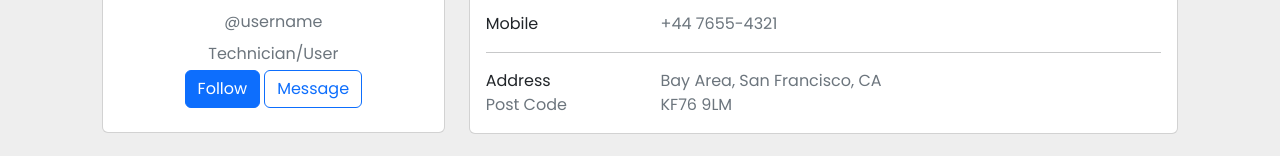
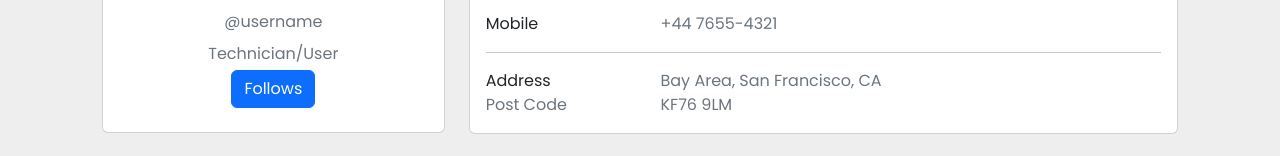
Before and after one commit to stormytuna/reMOTe-fe, a Vue app in the folder remote-fe/: page /#/user/1 in a window 1280 px wide. Shown: the part 306-462 px from the top of the page. Built offline with nearby package versions, Linux system fonts and the light colour scheme.

Commit message:
account page made

```diff
--- a/remote-fe/src/components/AccountPage.vue
+++ b/remote-fe/src/components/AccountPage.vue
@@ -11,8 +11,7 @@
                      <p class="text-muted mb-2">@username</p>
                      <p class="text-muted mb-1">Technician/User</p>
                      <div class="d-flex justify-content-center mb-2">
-                        <button type="button" class="btn btn-primary">Follow</button>
-                        <button type="button" class="btn btn-outline-primary ms-1">Message</button>
+                        <button type="button" class="btn btn-primary">Follows</button>
                      </div>
                   </div>
                </div>
```
